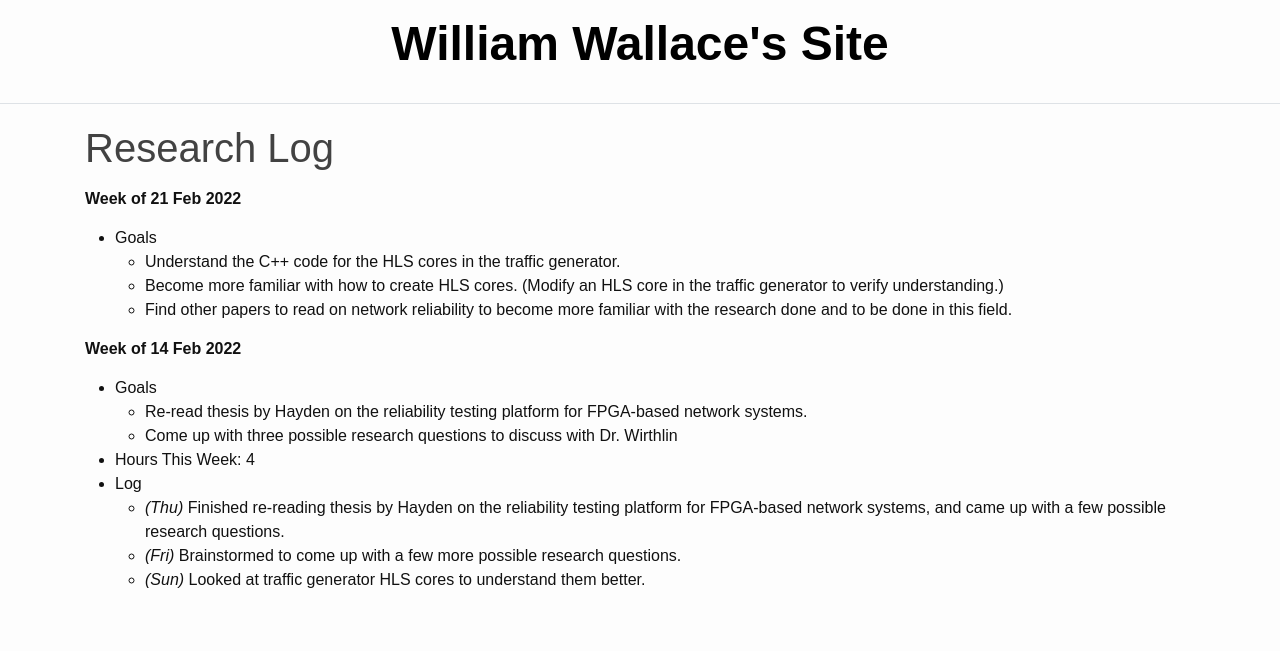
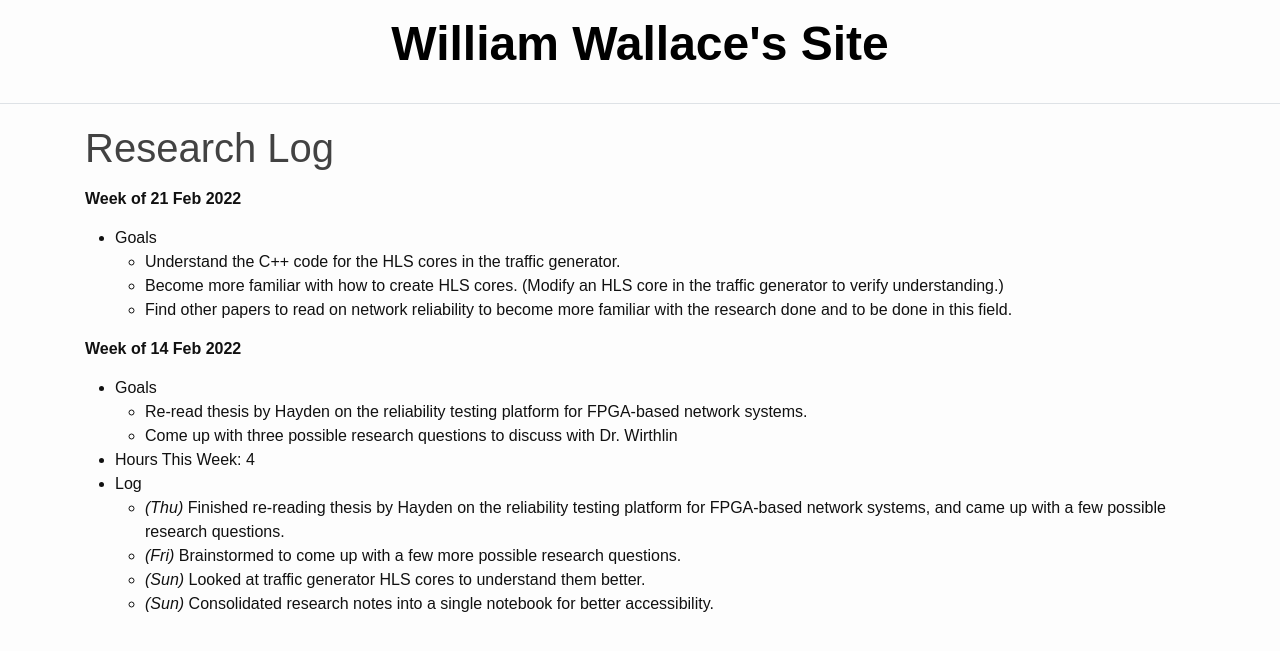
Before and after one commit to masterqwerty/masterqwerty.github.io, a Jekyll site: the page built from _pages/log.md, in a window 1280 px wide. Shown: the top 651 px of the page. Built offline with Jekyll 4.4.1, drawn with Linux system fonts in a browser that asks for light colours.

Commit message:
Updates log with what was done today.

```diff
--- a/_pages/log.md
+++ b/_pages/log.md
@@ -20,3 +20,4 @@ title: Research Log
   * *(Thu)* Finished re-reading thesis by Hayden on the reliability testing platform for FPGA-based network systems, and came up with a few possible research questions.
   * *(Fri)* Brainstormed to come up with a few more possible research questions.
   * *(Sun)* Looked at traffic generator HLS cores to understand them better.
+  * *(Sun)* Consolidated research notes into a single notebook for better accessibility.
```
